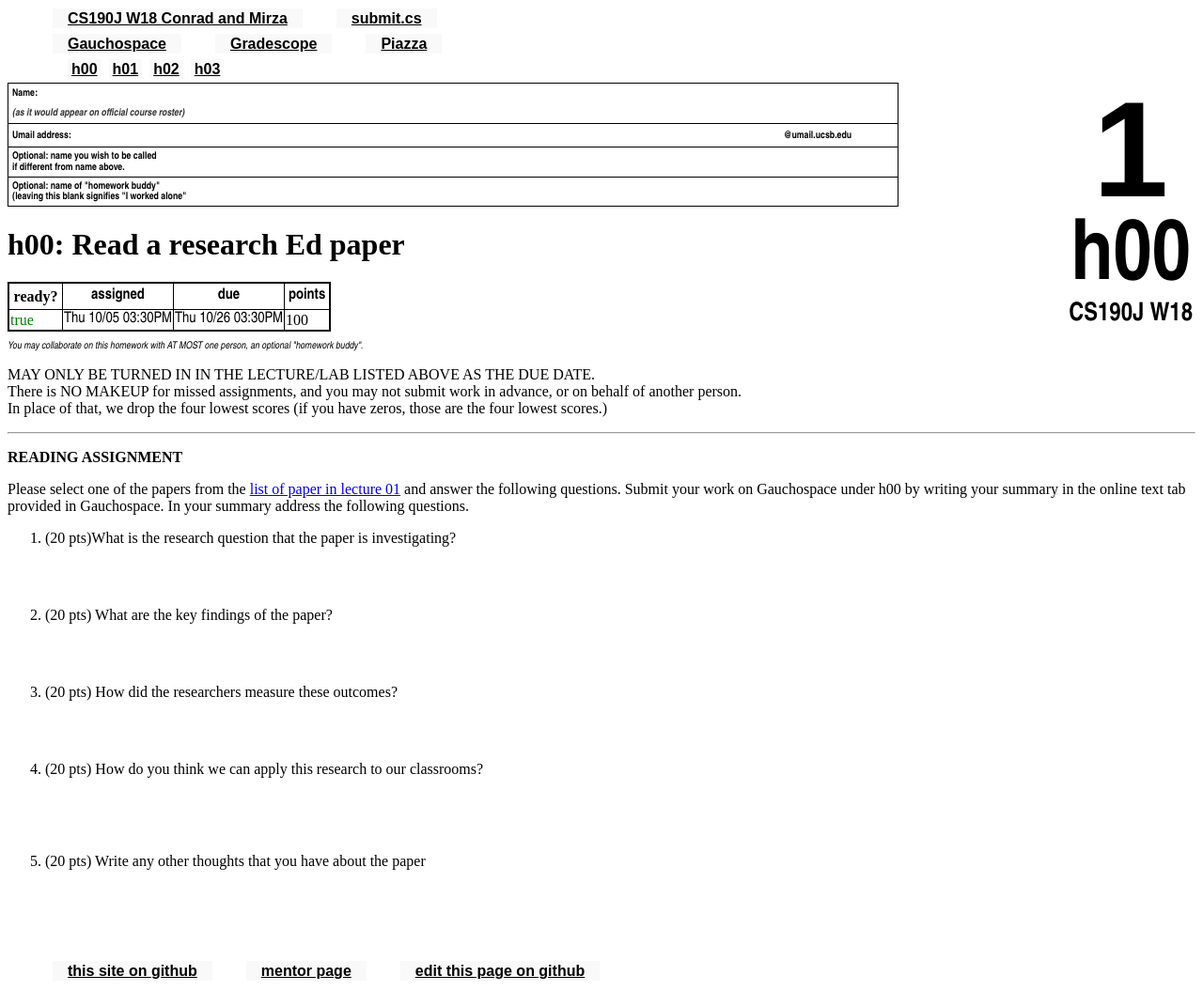
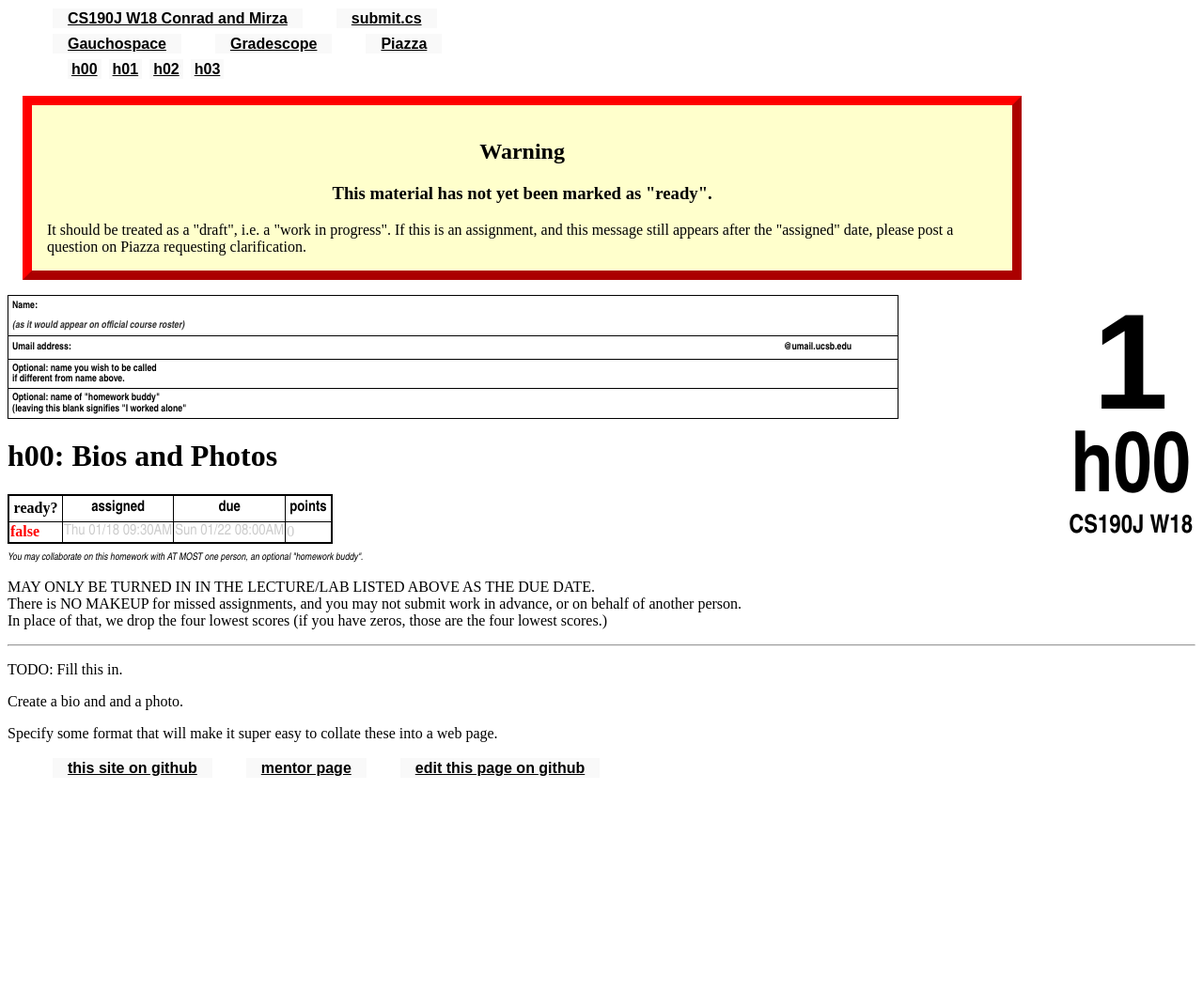
Before and after one commit to ucsb-cs190j-w18/ucsb-cs190j-w18.github.io, a Jekyll site: the page built from _hwk/h00.md, in a window 1280 px wide. Shown: the whole page at 94% size. Built offline with Jekyll 4.4.1, drawn with Linux system fonts in a browser that asks for light colours; after the commit the page ends 900 px from its top, so only the background shows below that.

Commit message:
Update h00.md

```diff
--- a/_hwk/h00.md
+++ b/_hwk/h00.md
@@ -1,39 +1,13 @@
 ---
 num: "h00"
-desc: "Read a research Ed paper"
-ready: true
-assigned: 2017-10-05 15:30:00.00-7:00
-due: 2017-10-26 15:30:00.00-7:00
+desc: "Bios and Photos"
+ready: false
+assigned: 2018-01-18 9:30:00.00-8:00
+due: 2017-01-22 08:00:00.00-7:00
 ---
 
-<b>READING ASSIGNMENT</b>
+TODO: Fill this in.
 
-Please select one of the papers from the [list of paper in lecture 01](/lecture/lect01) and answer the following questions. Submit your work on Gauchospace under h00 by writing your summary in the online text tab provided in Gauchospace. In your summary address the following questions.
+Create a bio and and a photo.
 
-<ol>
-
-
-
-<li style="padding-bottom:4em;">(20 pts)What is the research question that the paper is investigating?
-
-</li>
-<li style="padding-bottom:4em;">(20 pts) What are the key findings of the paper?
-</li>
-
-
-
-<li style="padding-bottom:4em;">(20 pts) How did the researchers measure these outcomes?
-
-</li>
-
-<li style="padding-bottom:5em;">(20 pts) How do you think we can apply this research to our classrooms?
-
-</li>
-
-
-<li style="padding-bottom:5em;">(20 pts) Write any other thoughts that you have about the paper
-
-</li>
-
-
-</ol>
+Specify some format that will make it super easy to collate these into a web page.
```
